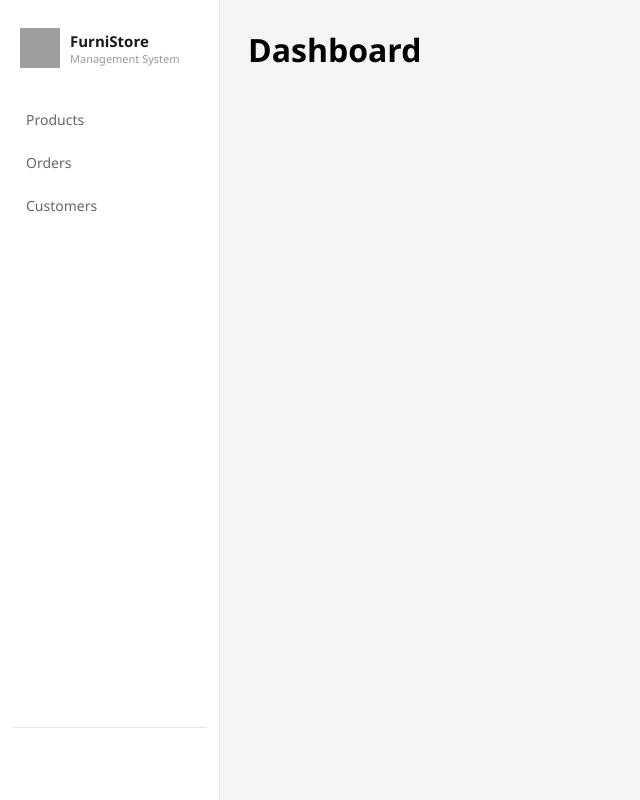
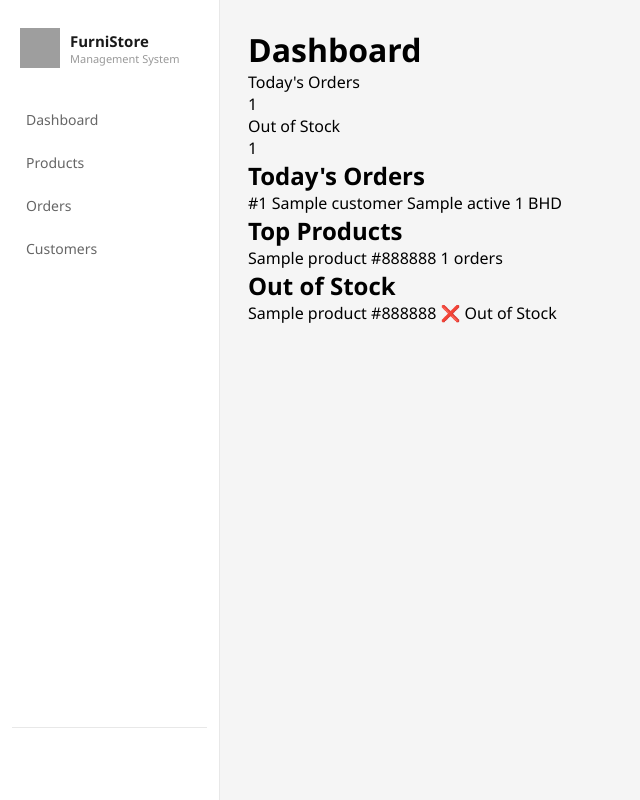
Before and after one commit to imryms/furniture-store-system, a Django app: template store/templates/dashboard.html in a window 1280 px wide. Shown: the whole page, without its empty margins (0-640 px from the left). Run offline with Django 3.2, Linux system fonts and the light colour scheme; the template is opened without the code that fills it: most values are stand-ins (such as "Sample title", 1, 10 or a date in 2020); grey boxes are pictures that could not be loaded.

Commit message:
dashboard html

```diff
--- a/store/templates/base.html
+++ b/store/templates/base.html
@@ -20,6 +20,7 @@
 
         </div>
         <nav>
+            <a href="/" class="nav-item">Dashboard</a>
             <a href="/products/" class="nav-item">Products</a>
             <a href="#" class="nav-item">Orders</a>
             <a href="{% url 'customer_list' %}" class="nav-item">  Customers </a>
--- a/store/templates/dashboard.html
+++ b/store/templates/dashboard.html
@@ -1,5 +1,61 @@
 {% extends 'base.html' %}
 
 {% block content %}
-<h1>Dashboard</h1>
+
+<div class="page-header">
+    <h1>Dashboard</h1>
+</div>
+
+<div class="stats-grid">
+    <div class="stat-card">
+        <p class="stat-label">Today's Orders</p>
+        <p class="stat-value">{{ todays_count }}</p>
+    </div>
+    <div class="stat-card">
+        <p class="stat-label">Out of Stock</p>
+        <p class="stat-value">{{ low_stock.count }}</p>
+    </div>
+</div>
+
+<div class="section">
+    <h2>Today's Orders</h2>
+    {% for order in todays_orders %}
+    <div class="order-row">
+        <span>#{{ order.id }}</span>
+        <span>{{ order.customer.name }}</span>
+        <span>{{ order.order_type }}</span>
+        <span class="badge {{ order.status }}">{{ order.status }}</span>
+        <span>{{ order.total_amount }} BHD</span>
+    </div>
+    {% empty %}
+    <p class="empty">No orders today.</p>
+    {% endfor %}
+</div>
+
+<div class="section">
+    <h2>Top Products</h2>
+    {% for product in top_products %}
+    <div class="order-row">
+        <span>{{ product.product.name }}</span>
+        <span>{{ product.color }}</span>
+        <span>{{ product.order_count }} orders</span>
+    </div>
+    {% empty %}
+    <p class="empty">No data yet.</p>
+    {% endfor %}
+</div>
+
+<div class="section">
+    <h2>Out of Stock</h2>
+    {% for s in low_stock %}
+    <div class="order-row">
+        <span>{{ s.product_details.product.name }}</span>
+        <span>{{ s.product_details.color }}</span>
+        <span class="unavailable">❌ Out of Stock</span>
+    </div>
+    {% empty %}
+    <p class="empty">All products are available ✅</p>
+    {% endfor %}
+</div>
+
 {% endblock %}
--- a/store/views.py
+++ b/store/views.py
@@ -12,6 +12,7 @@
     UpdateView,
 )
 from django.db.models import Count
+from django.utils import timezone
 
 
 def dashboard(request):
@@ -33,7 +34,7 @@
         orderitem__order__branch=user_branch
     ).annotate(
         order_count = Count('orderitem')
-    ).order_by('-order_count')[:3]
+    ).order_by('-order_count')[:1]
 
     context = {
         'todays_orders':todays_orders,
```
